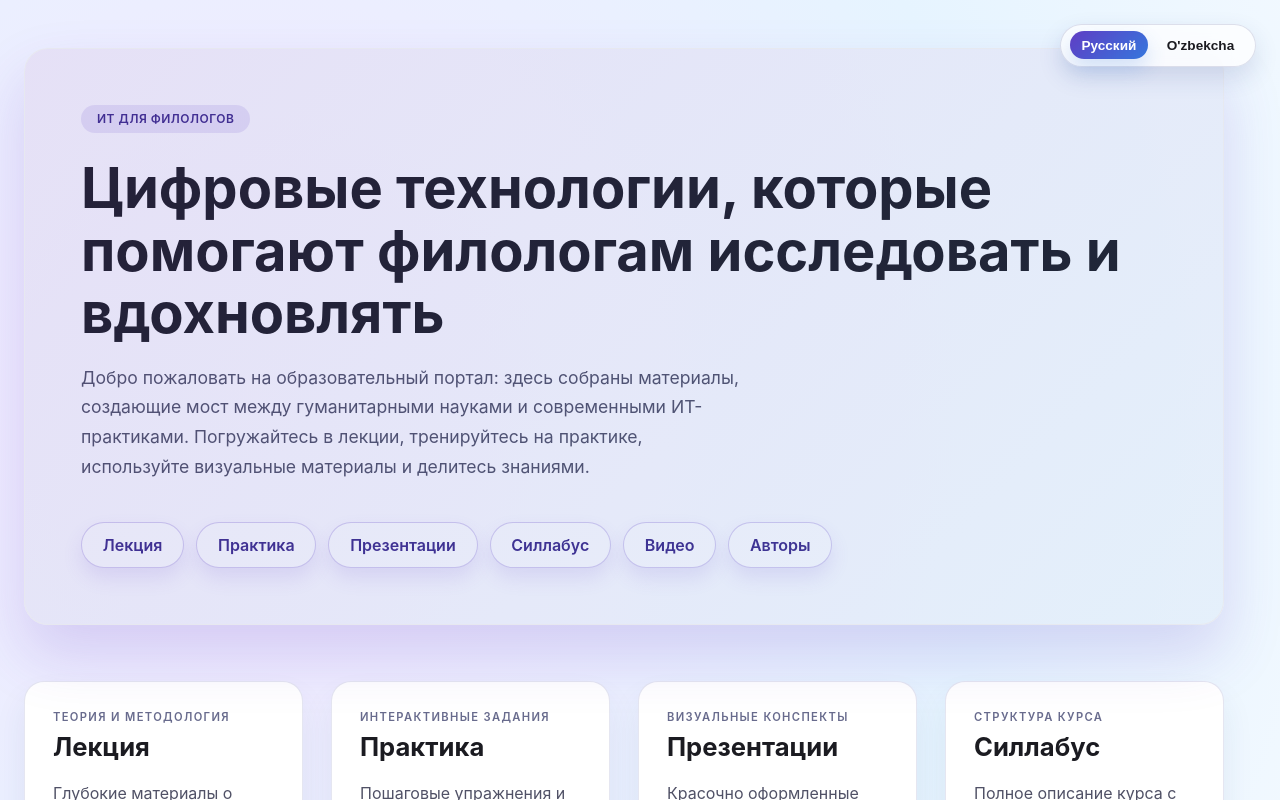
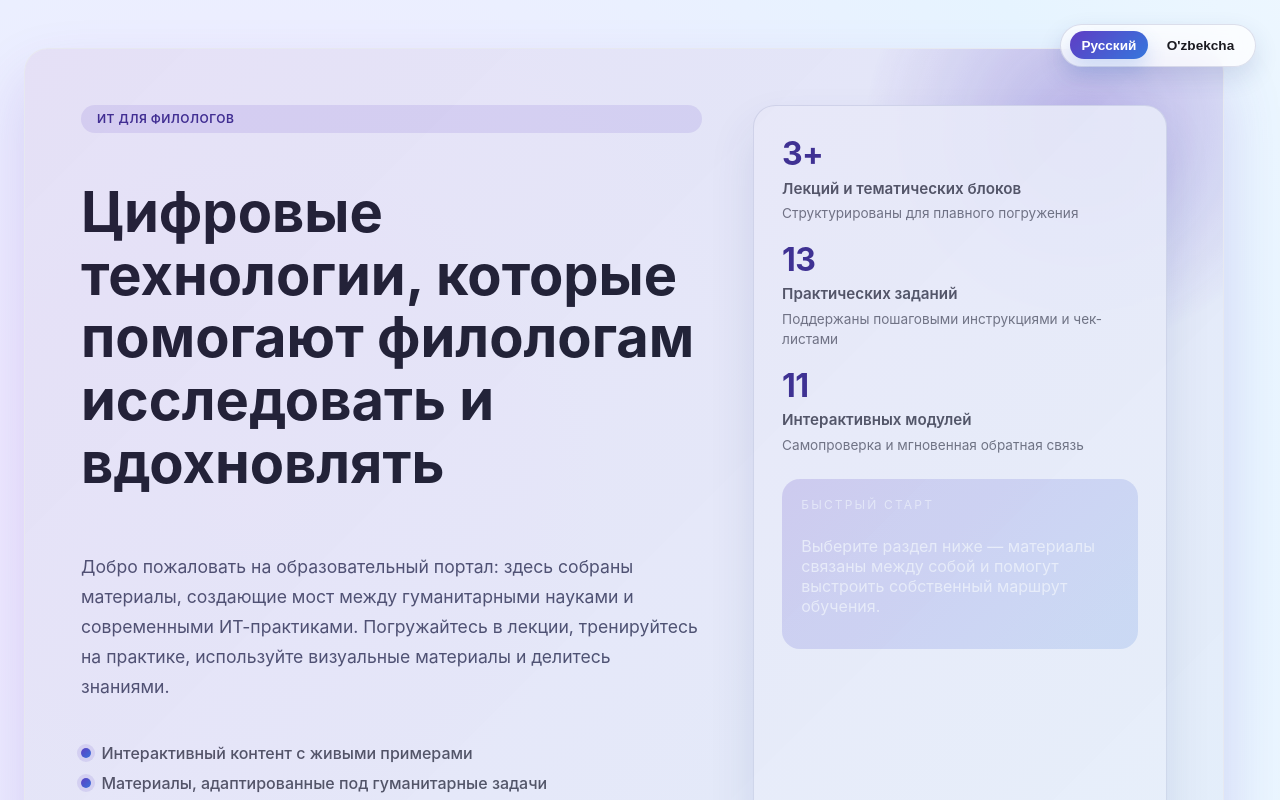
Before and after one commit to kasperskycomuz/1nformation_technology, a Next.js app: page / in a window 1280 px wide. Shown: the top 800 px of the page. Built offline with nearby package versions, Linux system fonts and the light colour scheme.

Commit message:
Первый6

```diff
--- a/app/globals.css
+++ b/app/globals.css
@@ -40,6 +40,7 @@ body {
   border: 1px solid var(--glass-border);
   position: relative;
   overflow: hidden;
+  isolation: isolate;
 }
 
 .hero::after {
@@ -48,6 +49,34 @@ body {
   inset: 0;
   background: linear-gradient(135deg, rgba(95, 61, 196, 0.15), rgba(53, 138, 221, 0.12));
   pointer-events: none;
+}
+
+.hero__glow {
+  position: absolute;
+  width: 520px;
+  height: 520px;
+  top: -180px;
+  right: -120px;
+  background: radial-gradient(circle, rgba(95, 61, 196, 0.35), rgba(53, 138, 221, 0) 60%);
+  filter: blur(0px);
+  opacity: 0.9;
+  pointer-events: none;
+  transform: rotate(-8deg);
+}
+
+.hero__layout {
+  position: relative;
+  display: grid;
+  grid-template-columns: minmax(0, 1.2fr) minmax(260px, 0.8fr);
+  gap: clamp(2rem, 4vw, 3.5rem);
+  align-items: stretch;
+}
+
+.hero__content {
+  position: relative;
+  display: flex;
+  flex-direction: column;
+  gap: 1.5rem;
 }
 
 .hero__badge {
@@ -78,6 +107,32 @@ body {
   position: relative;
 }
 
+.hero__benefits {
+  margin: 0;
+  padding: 0;
+  list-style: none;
+  display: grid;
+  gap: 0.65rem;
+  position: relative;
+}
+
+.hero__benefits li {
+  display: flex;
+  align-items: center;
+  gap: 0.65rem;
+  color: rgba(27, 27, 33, 0.75);
+  font-weight: 500;
+}
+
+.hero__benefit-dot {
+  width: 10px;
+  height: 10px;
+  border-radius: 50%;
+  background: linear-gradient(135deg, #5f3dc4, #3577dd);
+  box-shadow: 0 0 0 4px rgba(95, 61, 196, 0.12);
+  flex-shrink: 0;
+}
+
 .hero__actions {
   margin-top: 2.5rem;
   display: flex;
@@ -104,6 +159,80 @@ body {
   box-shadow: 0 14px 24px rgba(95, 61, 196, 0.2);
 }
 
+.hero__scroll-hint {
+  display: inline-flex;
+  align-items: center;
+  gap: 0.5rem;
+  margin-top: 1.5rem;
+  font-size: 0.85rem;
+  letter-spacing: 0.08em;
+  text-transform: uppercase;
+  color: rgba(27, 27, 33, 0.55);
+}
+
+.hero__scroll-hint span:first-child {
+  font-size: 1rem;
+}
+
+.hero__aside {
+  position: relative;
+  background: rgba(255, 255, 255, 0.92);
+  border-radius: 22px;
+  padding: 1.75rem;
+  border: 1px solid rgba(149, 154, 189, 0.25);
+  box-shadow: 0 24px 46px rgba(32, 59, 120, 0.12);
+  display: flex;
+  flex-direction: column;
+  gap: 1.5rem;
+  backdrop-filter: blur(14px);
+}
+
+.hero__stats {
+  display: grid;
+  gap: 1rem;
+}
+
+.hero__stat {
+  display: grid;
+  gap: 0.35rem;
+}
+
+.hero__stat-value {
+  font-size: 2rem;
+  font-weight: 700;
+  color: var(--accent-strong);
+  letter-spacing: -0.02em;
+}
+
+.hero__stat-label {
+  font-size: 0.95rem;
+  font-weight: 600;
+  color: rgba(27, 27, 33, 0.75);
+}
+
+.hero__stat p {
+  margin: 0;
+  font-size: 0.85rem;
+  color: rgba(27, 27, 33, 0.6);
+  line-height: 1.5;
+}
+
+.hero__note {
+  padding: 1.1rem 1.2rem;
+  border-radius: 18px;
+  background: linear-gradient(135deg, rgba(95, 61, 196, 0.18), rgba(53, 119, 221, 0.16));
+  color: white;
+  display: grid;
+  gap: 0.5rem;
+}
+
+.hero__note-title {
+  text-transform: uppercase;
+  font-size: 0.75rem;
+  letter-spacing: 0.18em;
+  opacity: 0.85;
+}
+
 .grid {
   display: grid;
   gap: 1.75rem;
@@ -111,6 +240,7 @@ body {
 }
 
 .section-card {
+  position: relative;
   background: white;
   border-radius: 20px;
   padding: 1.75rem;
@@ -120,6 +250,28 @@ body {
   flex-direction: column;
   gap: 1.2rem;
   min-height: 280px;
+  transition: transform 0.25s ease, box-shadow 0.25s ease;
+}
+
+.section-card::before {
+  content: "";
+  position: absolute;
+  inset: -40% 40% 60% -40%;
+  background: linear-gradient(135deg, rgba(95, 61, 196, 0.18), rgba(53, 119, 221, 0.14));
+  opacity: 0;
+  transition: opacity 0.3s ease;
+  pointer-events: none;
+}
+
+.section-card:hover,
+.section-card:focus-within {
+  transform: translateY(-6px);
+  box-shadow: 0 26px 46px rgba(32, 59, 120, 0.16);
+}
+
+.section-card:hover::before,
+.section-card:focus-within::before {
+  opacity: 1;
 }
 
 .section-card__header {
@@ -499,6 +651,14 @@ body {
     align-items: stretch;
   }
 
+  .hero__layout {
+    grid-template-columns: 1fr;
+  }
+
+  .hero__aside {
+    order: -1;
+  }
+
   .section-card {
     min-height: 0;
   }
@@ -527,4 +687,8 @@ body {
   .section__wrap {
     padding: 2rem;
   }
+
+  .hero__scroll-hint {
+    justify-content: center;
+  }
 }
--- a/components/HomePage.tsx
+++ b/components/HomePage.tsx
@@ -1,25 +1,108 @@
 "use client";
 
 import Link from "next/link";
-import { homeContent } from "@/lib/translations";
+import { homeContent, sectionContent } from "@/lib/translations";
 import { useLanguage } from "./LanguageContext";
 
 export function HomePage() {
   const { language } = useLanguage();
   const content = homeContent[language];
+  const lectureCount = sectionContent.lecture[language].items.length;
+  const practiceCount = sectionContent.practice[language].items.length;
+  const interactiveCount = sectionContent.practice[language].interactiveModules?.length ?? 0;
+  const numberFormatter = new Intl.NumberFormat(language === "ru" ? "ru-RU" : "uz-UZ");
+  const heroPerks = content.highlight.items.slice(0, 3);
+
+  const stats = language === "ru"
+    ? [
+        {
+          value: `${numberFormatter.format(lectureCount)}+`,
+          label: "Лекций и тематических блоков",
+          description: "Структурированы для плавного погружения"
+        },
+        {
+          value: `${numberFormatter.format(practiceCount)}`,
+          label: "Практических заданий",
+          description: "Поддержаны пошаговыми инструкциями и чек-листами"
+        },
+        {
+          value: `${numberFormatter.format(interactiveCount)}`,
+          label: "Интерактивных модулей",
+          description: "Самопроверка и мгновенная обратная связь"
+        }
+      ]
+    : [
+        {
+          value: `${numberFormatter.format(lectureCount)}+`,
+          label: "Ma'ruzalar va mavzular",
+          description: "Bosqichma-bosqich chuqur o'rganish uchun"
+        },
+        {
+          value: `${numberFormatter.format(practiceCount)}`,
+          label: "Amaliy topshiriqlar",
+          description: "Har biri aniq ko'rsatmalar va nazorat bilan"
+        },
+        {
+          value: `${numberFormatter.format(interactiveCount)}`,
+          label: "Interaktiv modullar",
+          description: "Darhol fikr-mulohaza va o'zini sinash"
+        }
+      ];
+
+  const asideNote = language === "ru"
+    ? {
+        title: "Быстрый старт",
+        body: "Выберите раздел ниже — материалы связаны между собой и помогут выстроить собственный маршрут обучения."
+      }
+    : {
+        title: "Tez start",
+        body: "Quyidagi bo'limni tanlang — materiallar o'zaro bog'langan va shaxsiy o'quv yo'lingizni yaratishga yordam beradi."
+      };
 
   return (
     <main className="page">
       <div className="hero">
+        <span className="hero__glow" aria-hidden="true" />
+        <div className="hero__layout">
+          <div className="hero__content">
             <div className="hero__badge">{content.hero.badge}</div>
             <h1 className="hero__title">{content.hero.title}</h1>
             <p className="hero__description">{content.hero.description}</p>
+            <ul className="hero__benefits">
+              {heroPerks.map((perk) => (
+                <li key={perk}>
+                  <span className="hero__benefit-dot" aria-hidden="true" />
+                  <span>{perk}</span>
+                </li>
+              ))}
+            </ul>
             <div className="hero__actions">
               {content.sections.map((section) => (
                 <Link key={section.id} href={`#${section.id}`} className="hero__action">
                   {section.title}
                 </Link>
               ))}
+            </div>
+            <div className="hero__scroll-hint">
+              <span aria-hidden="true">↓</span>
+              <span>{language === "ru" ? "Листайте, чтобы изучить разделы" : "Bo'limlarni ko'rish uchun pastga aylantiring"}</span>
+            </div>
+          </div>
+          <aside className="hero__aside">
+            <div className="hero__stats">
+              {stats.map((stat) => (
+                <article key={stat.label} className="hero__stat">
+                  <span className="hero__stat-value">{stat.value}</span>
+                  <span className="hero__stat-label">{stat.label}</span>
+                  <p>{stat.description}</p>
+                </article>
+              ))}
+            </div>
+            <div className="hero__note">
+              <span className="hero__note-title">{asideNote.title}</span>
+              <p>{asideNote.body}</p>
+            </div>
+          </aside>
         </div>
       </div>
 
```
Lines whose indentation alone changed are shown as unchanged.
